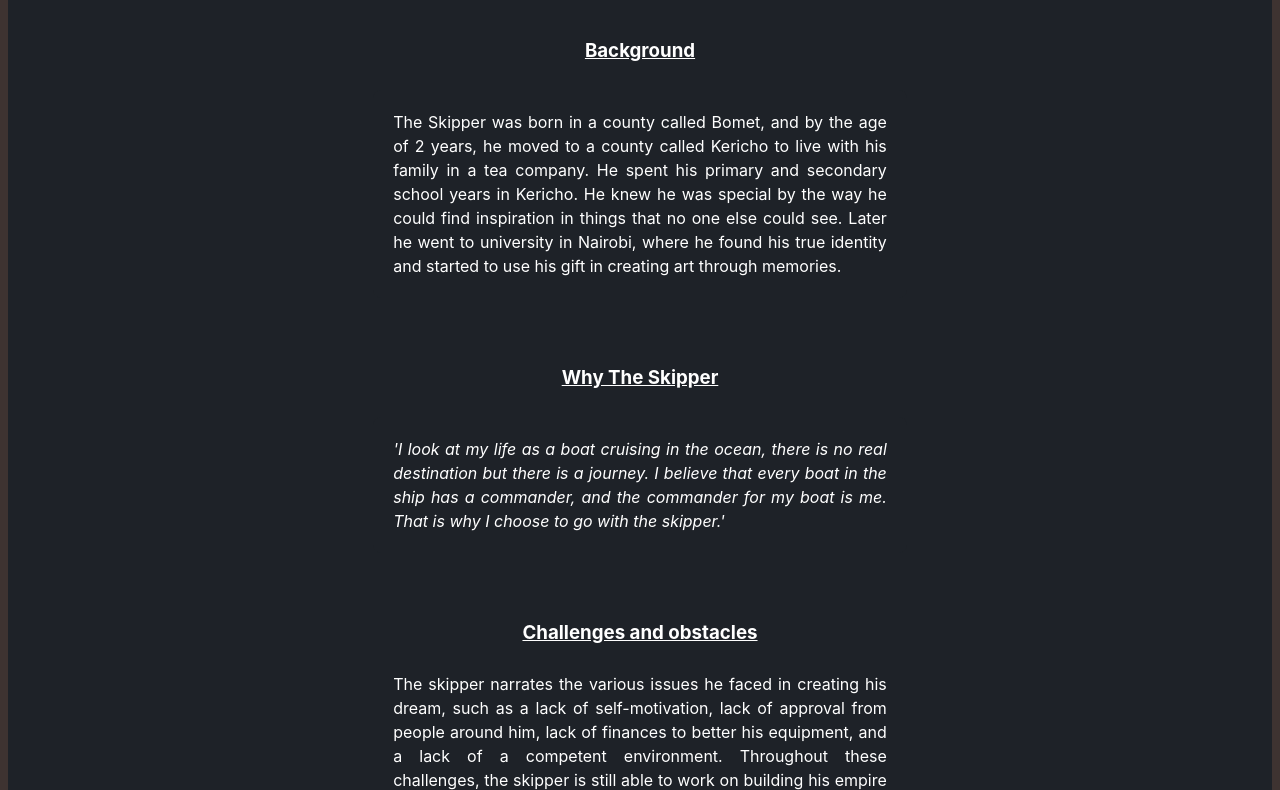
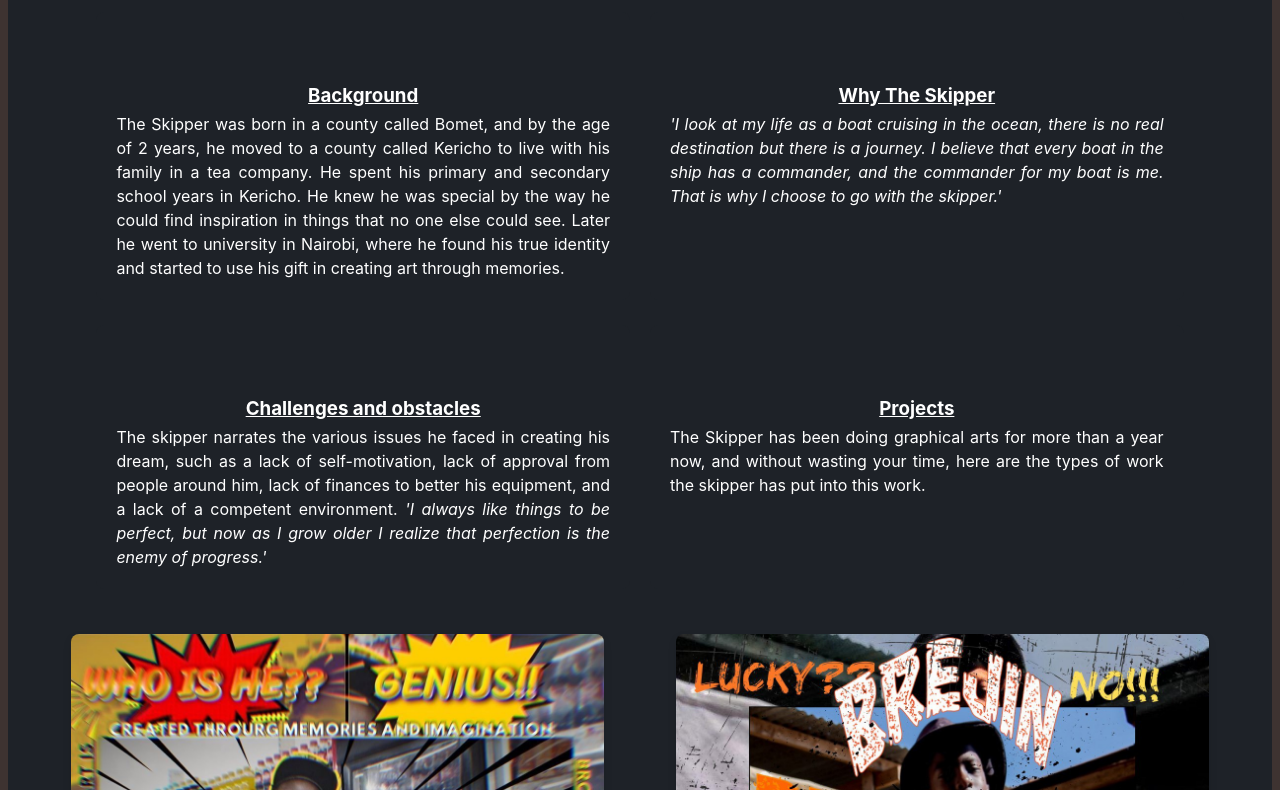
Before and after one commit to isaactheskipper/all-about-me, a plain HTML site: page index.html in a window 1280 px wide. Shown: the part 602-1392 px from the top of the page. Drawn offline with Linux system fonts and the light colour scheme.

Commit message:
brand new

```diff
--- a/index.html
+++ b/index.html
@@ -77,8 +77,6 @@
       padding: 20px;
       text-align: justify;
       line-height: 1.5;
-      margin-left: auto;
-      margin-right: auto;
     }
 
     #text-box {
@@ -88,7 +86,6 @@
       text-align: justify;
       line-height: 1.5;
       margin-left: 740px;
-      margin-right: auto;
     }
 
     #img-caption {
@@ -130,7 +127,6 @@
       margin-bottom: 2px;
     }
 
-
     .image-gallery {
       display: flex;
       flex-wrap: wrap;
@@ -167,27 +163,26 @@
       color: #477ca7;
     }
 
-
     .flex-container {
       display: flex;
-      flex-direction: column;
+      flex-direction: row;
       gap: 20px;
-      align-items: center;
+      justify-content: center;
+      flex-wrap: wrap;
       margin: 20px auto;
       max-width: 100%;
     }
 
-    .flex-container p {
-      width: 100%;
-      max-width: 800px;
+    .flex-container span {
+      width: 45%;
       background-color: #1e2228;
-      padding: 15px;
+      padding: 20px;
       border-radius: 8px;
       text-align: justify;
     }
 
     @media (max-width: 768px) {
-      .flex-container p {
+      .flex-container span {
         width: 90%;
       }
     }
@@ -212,33 +207,32 @@
     </figure>
 
     <section>
-      <h2 style="font-family: 'Segoe UI', Tahoma, Geneva, Verdana, sans-serif;">Who is The Skipper?</h2>
-      <h3 id="headline"><u>Background</u></h3>
+      <h2 style="font-family: 'Segoe UI', Tahoma, Geneva, Verdana, sans-serif;"><u>Who is The Skipper?</u></h2>
+
       <div class="flex-container">
-      <p id="text-container">
-        The Skipper was born in a county called Bomet, and by the age of 2 years, he moved to a county called Kericho to live with his family in a tea company.
-        He spent his primary and secondary school years in Kericho. He knew he was special by the way he could find inspiration in things that no one else could see.
-        Later he went to university in Nairobi, where he found his true identity and started to use his gift in creating art through memories.
-      </p>
+        <span id="text-container">
+          <h3 id="headline"><u>Background</u></h3>
+          The Skipper was born in a county called Bomet, and by the age of 2 years, he moved to a county called Kericho to live with his family in a tea company.
+          He spent his primary and secondary school years in Kericho. He knew he was special by the way he could find inspiration in things that no one else could see.
+          Later he went to university in Nairobi, where he found his true identity and started to use his gift in creating art through memories.
+        </span>
+
+        <span id="text-container">
+          <h3 id="headline"><u>Why The Skipper</u></h3>
+          <i>'I look at my life as a boat cruising in the ocean, there is no real destination but there is a journey. I believe that every boat in the ship has a commander, and the commander for my boat is me. That is why I choose to go with the skipper.'</i>
+        </span>
+
+        <span id="text-container">
+          <h3 id="headline"><u>Challenges and obstacles</u></h3>
+          The skipper narrates the various issues he faced in creating his dream, such as a lack of self-motivation, lack of approval from people around him, lack of finances to better his equipment, and a lack of a competent environment.
+          <i>'I always like things to be perfect, but now as I grow older I realize that perfection is the enemy of progress.'</i>
+        </span>
+
+        <span id="text-container">
+          <h3 id="headline"><u>Projects</u></h3>
+          The Skipper has been doing graphical arts for more than a year now, and without wasting your time, here are the types of work the skipper has put into this work.
+        </span>
       </div>
-
-      <h3 id="headline"><u>Why The Skipper</u></h3>
-      <div class="flex-container">
-      <p id="text-container">
-        <i>'I look at my life as a boat cruising in the ocean, there is no real destination but there is a journey. I believe that every boat in the ship has a commander, and the commander for my boat is me. That is why I choose to go with the skipper.'</i>
-      </p>
-      </div>
-
-      <h3 id="headline"><u>Challenges and obstacles</u></h3>
-      <p id="text-container">
-        The skipper narrates the various issues he faced in creating his dream, such as a lack of self-motivation, lack of approval from people around him, lack of finances to better his equipment, and a lack of a competent environment. Throughout these challenges, the skipper is still able to work on building his empire and his dream.
-        <i>'I always like things to be perfect, but now as I grow older I realize that perfection is the enemy of progress.'</i>
-      </p>
-
-      <h3 id="headline"><u>Projects</u></h3>
-      <p id="text-container">
-        The Skipper has been doing graphical arts for more than a year now, and without wasting your time, here are the types of work the skipper has put into this work.
-      </p>
 
       <div class="image-gallery">
         <div class="image-container">
```
